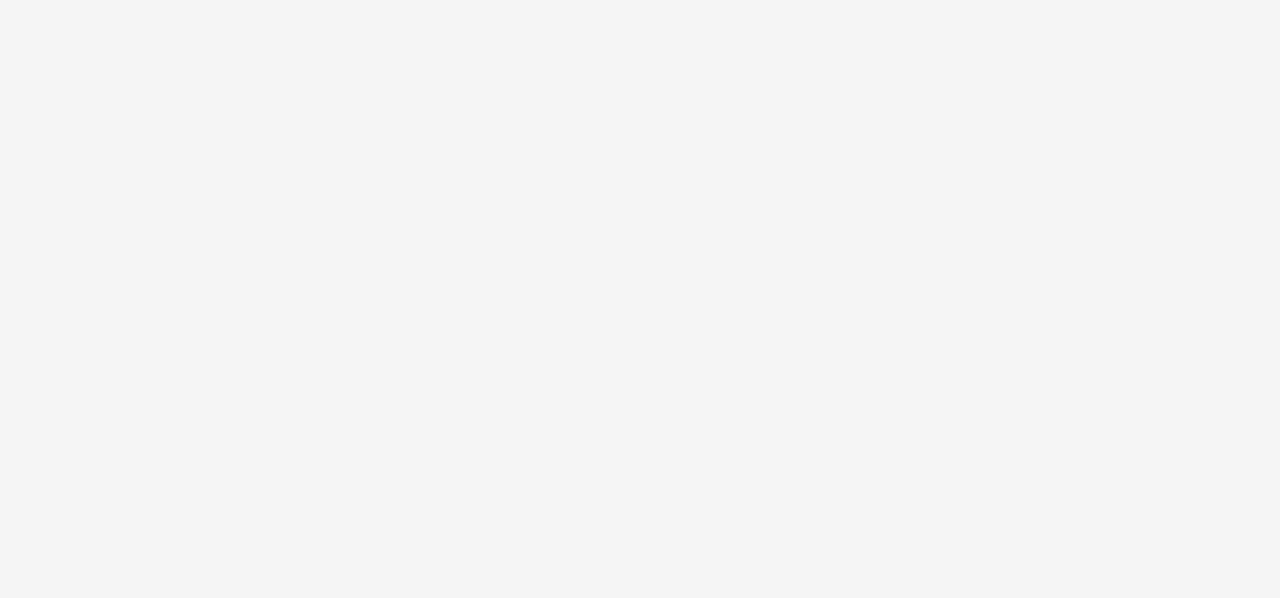
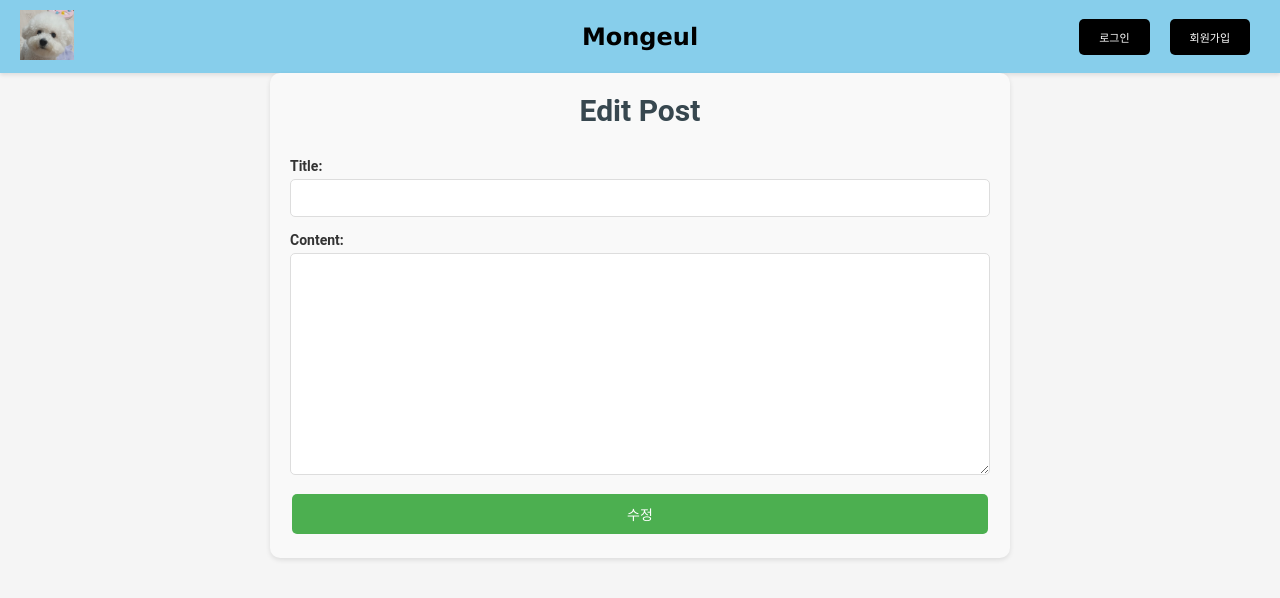
Before and after one commit to winterPJ/front, a React (Create React App) app: page /editpost in a window 1280 px wide. Before the commit this address had no page. Shown: the top 598 px of the page. Built offline with nearby package versions, Linux system fonts and the light colour scheme; no server answers.

Commit message:
gaqrqwerwe

```diff
--- a/src/App.js
+++ b/src/App.js
@@ -8,6 +8,7 @@ import DetailPost from "./detailpost";
 import ProfileInfo from "./ProfileInfo";
 import EmailAuthentication from "./EmailAuthentication";
 import InfoEdit from "./InfoEdit";
+import EditPost from "./editpost";
 
 const App = () => {
   useEffect(() => {
@@ -25,6 +26,7 @@ const App = () => {
         <Route path="/profileinfo" element={<ProfileInfo />} />
         <Route path="/emailauthentication" element={<EmailAuthentication />} />
         <Route path="/InfoEdit" element={<InfoEdit />} />
+        <Route path="/editpost" element={<EditPost />} />
       </Routes>
     </div>
   );
--- a/src/detailpost.js
+++ b/src/detailpost.js
@@ -1,5 +1,5 @@
 import React, { useEffect, useState } from 'react';
-import { useParams } from 'react-router-dom';
+import { useParams, useNavigate } from 'react-router-dom';
 import HotPosts from './hotpost';
 import MemberList from './memberlist';
 import Navbar from './navbar';
@@ -10,7 +10,9 @@ function DetailPost() {
     const [post, setPost] = useState(null);
     const [nickname, setNickname] = useState('');
     const [comments, setComments] = useState([]);
+    const [canEdit, setCanEdit] = useState(false);
     const [isLoggedIn, setIsLoggedIn] = useState(false);
+    const navigate = useNavigate();
     const { postId } = useParams();
 
     useEffect(() => {
@@ -68,6 +70,35 @@ function DetailPost() {
         fetchData();
     }, [postId]);
 
+    useEffect(() => {
+        const checkEditPermission = async () => {
+            try {
+                const response = await fetch(`http://back.mongjo.xyz/user/matching/post`, {
+                    method: 'POST',
+                    headers: {
+                        'Content-Type': 'application/json'
+                    },
+                    credentials: 'include',
+                    body: JSON.stringify({ post_id: postId })
+                });
+                const data = await response.json();
+                if (data.success) {
+                    setCanEdit(true);
+                }
+            } catch (error) {
+                console.error("Checking edit permission failed:", error);
+            }
+        };
+
+        if (post) {
+            checkEditPermission();
+        }
+    }, [post, postId]);
+
+    const handleEditClick = () => {
+        navigate(`/editpost/${postId}`);
+    };
+
     return (
         <div>
             {isLoggedIn ? <Navbar /> : <NavbarLogin />}
@@ -78,8 +109,13 @@ return (
                         <div>
                             <div className="titleBox">
                                 <h4>{post.title}</h4>
+                                <div className="postDetails">
+                                    <span className="postTime">{post.created_at}</span>
                                     <span className="author">글쓴이: {nickname}</span>
-                            <span className="postTime">{post.created_at}</span>
+                                    {canEdit && (
+                                        <button onClick={handleEditClick}>수정하기</button>
+                                    )}
+                                </div>
                             </div>
                             <div className="contentBox">
                                 <p>{post.body}</p>
@@ -104,7 +140,6 @@ return (
             </div>
         </div>
     );
-
 }
 
 export default DetailPost;
--- /dev/null
+++ b/src/editpost.css
@@ -0,0 +1,55 @@
+.editPostContainer {
+    max-width: 700px;
+    margin: 0 auto;
+    padding: 20px;
+    background-color: #f9f9f9;
+    border-radius: 10px;
+    box-shadow: 0 2px 5px rgba(0, 0, 0, 0.1);
+}
+
+.editPostForm {
+    display: flex;
+    flex-direction: column;
+    gap: 15px;
+}
+
+.editPostForm label {
+    display: flex;
+    flex-direction: column;
+    font-weight: bold;
+    color: #333;
+}
+
+.editPostForm input[type="text"],
+.editPostForm textarea {
+    padding: 10px;
+    border: 1px solid #ddd;
+    border-radius: 5px;
+    font-size: 1em;
+    margin-top: 5px;
+}
+
+.editPostForm textarea {
+    height: 200px;
+    resize: vertical;
+}
+
+.editPostForm button {
+    padding: 10px 20px;
+    background-color: #4CAF50;
+    color: white;
+    border: none;
+    border-radius: 5px;
+    cursor: pointer;
+    font-size: 1em;
+    transition: background-color 0.3s;
+}
+
+.editPostForm button:hover {
+    background-color: #45a049;
+}
+
+h2 {
+    text-align: center;
+    color: #37474f;
+}
--- /dev/null
+++ b/src/editpost.js
@@ -0,0 +1,110 @@
+import React, { useEffect, useState } from 'react';
+import { useParams, useNavigate } from 'react-router-dom';
+import Navbar from './navbar';
+import NavbarLogin from './navbarlogin';
+import "./editpost.css";
+
+function EditPost() {
+    const [title, setTitle] = useState('');
+    const [body, setBody] = useState('');
+    const [loading, setLoading] = useState(true);
+    const [isLoggedIn, setIsLoggedIn] = useState(false);
+    const { postId } = useParams();
+    const navigate = useNavigate();
+
+    useEffect(() => {
+        fetch("http://back.mongjo.xyz/user/check", {
+          method: "GET",
+          credentials: "include",
+        })
+          .then((res) => res.json())
+          .then((res) => {
+            console.log(res);
+            setIsLoggedIn(res["success"]);
+          })
+          .catch((error) => {
+            console.error("Checking login status failed:", error);
+            setIsLoggedIn(false);
+          });
+      }, []);
+
+    useEffect(() => {
+        fetch(`http://back.mongjo.xyz/post/get/${postId}`)
+            .then(response => response.json())
+            .then(data => {
+                if (data.post) {
+                    setTitle(data.post.title);
+                    setBody(data.post.body);
+                    setLoading(false);
+                } else {
+                    console.error('Post not found');
+                    setLoading(false);
+                }
+            })
+            .catch(error => {
+                console.error('Error fetching post', error);
+                setLoading(false);
+            });
+    }, [postId]);
+
+    const handleSubmit = async (event) => {
+        event.preventDefault();
+        try {
+            const response = await fetch(`http://back.mongjo.xyz/post/update/${postId}`, {
+                method: 'POST',
+                credentials: "include",
+                headers: {
+                    'Content-Type': 'application/json',
+                },
+                body: JSON.stringify({
+                    title : title,
+                    body : body }),
+            });
+            const data = await response.json();
+            if (data.success) {
+                alert('Post updated successfully');
+                navigate(`/detailpost/${postId}`);
+            } else {
+                alert('Failed to update post');
+            }
+        } catch (error) {
+            console.error('Error updating post', error);
+        }
+    };
+
+    if (loading) {
+        return <p>Loading...</p>;
+    }
+
+    return (
+        <div>
+            {isLoggedIn ? <Navbar /> : <NavbarLogin />}
+
+            <div className="editPostContainer">
+                <h2>Edit Post</h2>
+                <form onSubmit={handleSubmit} className="editPostForm">
+                    <label>
+                        Title:
+                        <input
+                            type="text"
+                            name="title"
+                            value={title}
+                            onChange={e => setTitle(e.target.value)}
+                        />
+                    </label>
+                    <label>
+                        Content:
+                        <textarea
+                            name="body"
+                            value={body}
+                            onChange={e => setBody(e.target.value)}
+                        />
+                    </label>
+                    <button type="submit">수정</button>
+                </form>
+            </div>
+        </div>
+    );
+}
+
+export default EditPost;
--- a/src/mainpage.css
+++ b/src/mainpage.css
@@ -18,7 +18,6 @@
     padding: 20px;
     border-radius: 10px;
     box-shadow: 0 4px 8px rgba(0, 0, 0, 0.1);
-    overflow-y: auto;
     max-height: 600px;
     position: relative;
     padding-top: 20px;
--- a/src/posting.js
+++ b/src/posting.js
@@ -8,18 +8,18 @@ function Posting() {
 
     const handleSubmit = (event) => {
         event.preventDefault();
-        const postData = {
-            user_id : 14,
-            title: title,
-            body: content
-        };
+
 
         fetch("http://back.mongjo.xyz/post/create", {
             method: 'POST',
+            credentials:'include',
             headers: {
                 'Content-Type': 'application/json'
             },
-            body: JSON.stringify(postData)
+            body: JSON.stringify({
+                title:title,
+                body : content,
+            })
         })
         .then(response => response.json())
         .then(data => {
```
Also changed, not shown: src/navbar.js (+0 -7 lines). Lines whose indentation alone changed are shown as unchanged.
